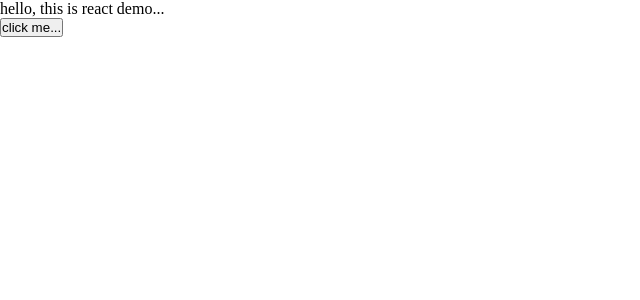
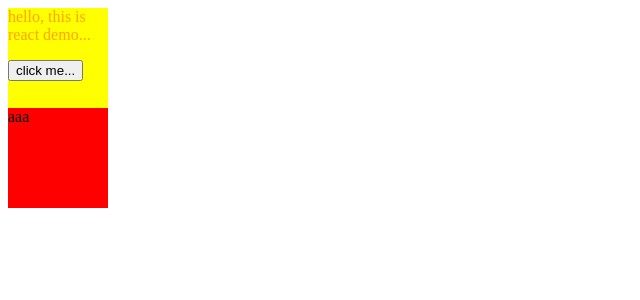
Before and after one commit to zhangzhengsmiling/react-template, a React app: page / in a window 1280 px wide. Shown: the top 300 px of the page, without its empty margins (0-640 px from the left). Built offline with nearby package versions, Linux system fonts and the light colour scheme.

Commit message:
feat: add sass support & css module support

```diff
--- /dev/null
+++ b/loaders/sass-loader.js
@@ -0,0 +1,34 @@
+const path = require('path');
+const cwd = process.cwd();
+
+const loader = {
+  test: /(?<!\.module)\.(scss|sass)/,
+  include: path.resolve(cwd, 'src'),
+  use: [
+    { loader: 'style-loader' },
+    {
+      loader: 'css-loader'
+    },
+    { loader: 'sass-loader' },
+  ]
+}
+
+const sassModuleLoader = {
+  test: /\.module\.(sass|scss)$/,
+  include: path.resolve(cwd, 'src'),
+  use: [
+    { loader: 'style-loader' },
+    {
+      loader: 'css-loader',
+      options: {
+        modules: true,
+      }
+    },
+    { loader: 'sass-loader' },
+  ]
+}
+
+module.exports = {
+  sassLoader: loader,
+  sassModuleLoader,
+};
--- a/package.json
+++ b/package.json
@@ -16,6 +16,8 @@
     "less": "^4.1.2",
     "less-loader": "^10.2.0",
     "postcss-loader": "^6.2.0",
+    "sass": "^1.43.4",
+    "sass-loader": "^12.3.0",
     "style-loader": "^3.3.1",
     "ts-loader": "^9.2.6",
     "typescript": "^4.4.4",
--- /dev/null
+++ b/src/a.less
@@ -0,0 +1,6 @@
+
+.a {
+  width: 100px;
+  height: 100px;
+  background: red;
+}
--- /dev/null
+++ b/src/a.module.less
@@ -0,0 +1,7 @@
+
+.app {
+  width: 100px;
+  height: 100px;
+  color: orange;
+  background: yellow;
+}
--- a/src/index.tsx
+++ b/src/index.tsx
@@ -1,6 +1,8 @@
 import React, { useCallback } from 'react'
 import ReactDOM from 'react-dom';
-import styles from './style.less';
+import styles from './a.module.less'
+import './a.less';
+
 
 const App = () => {
 
@@ -16,6 +18,9 @@ const App = () => {
           <button onClick={handleClick}>click me...</button>
         </p>
       </div>
+      <div className="a">
+        aaa
+      </div>
     </React.StrictMode>
   )
 }
--- a/src/style.less
+++ b/src/style.module.less
@@ -5,6 +5,6 @@
 
 .app {
   width: 100%;
-  height: 100vh;
-  background: rgba(128, 128, 128, .3);
+  height: 100px;
+  background: orange;
 }
--- a/webpack.config.js
+++ b/webpack.config.js
@@ -31,7 +31,10 @@ const config = {
     rules: [
       require('./loaders/js-loader'),
       require('./loaders/ts-loader'),
-      require('./loaders/less-loader'),
+      require('./loaders/less-loader').lessModuleLoader,
+      require('./loaders/less-loader').lessLoader,
+      require('./loaders/sass-loader').sassModuleLoader,
+      require('./loaders/sass-loader').sassLoader,
     ]
   },
   stats: 'minimal',
```
Also changed, not shown: declarations/externals.d.ts (+10 -0 lines), 1 other file (tests, documents, lock files or other folders).
